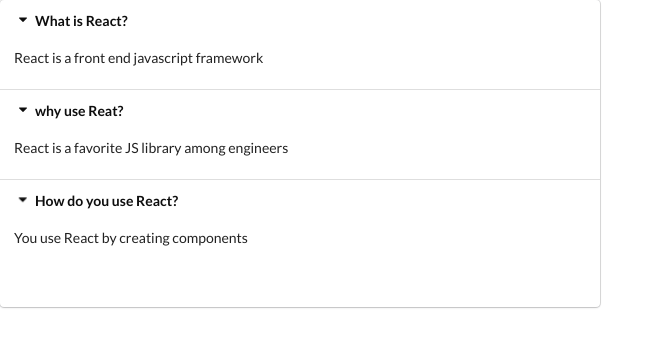
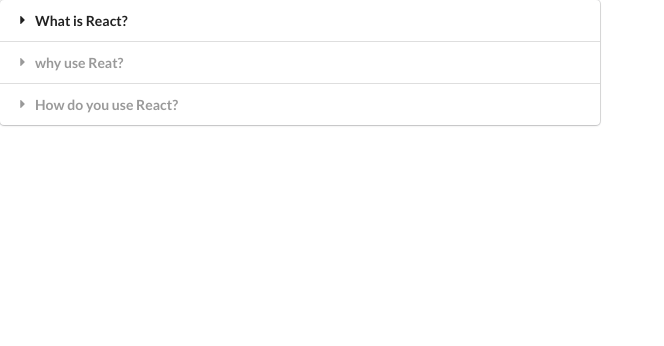
Before and after one commit to Luwengier/react-hooks-practice, a React (Create React App) app: page / in a window 1280 px wide. Shown: the top 346 px of the page, without its empty margins (0-664 px from the left). Built offline with nearby package versions, Linux system fonts and the light colour scheme.

Commit message:
Complete Accordion component

```diff
--- a/src/cpmponents/Accordion.js
+++ b/src/cpmponents/Accordion.js
@@ -8,16 +8,18 @@ const Accordion = ({ items }) => {
   };
 
   const renderedItems = items.map((item, index) => {
+    const active = index === activeIndex ? 'active' : '';
+
     return (
       <React.Fragment key={item.title}>
         <div
-        className="title active"
+        className={`title ${active}`}
         onClick={() => onTitleClick(index)}
         >
           <i className="dropdown icon"></i>
           {item.title}
         </div>
-        <div className="content active">
+        <div className={`content ${active}`}>
           <p>{item.content}</p>
         </div>
       </React.Fragment>
@@ -28,7 +30,6 @@ const Accordion = ({ items }) => {
   return (
     <div className="ui styled accordion">
       {renderedItems}
-      <h1>{activeIndex}</h1>
     </div>
   );
 };
```
